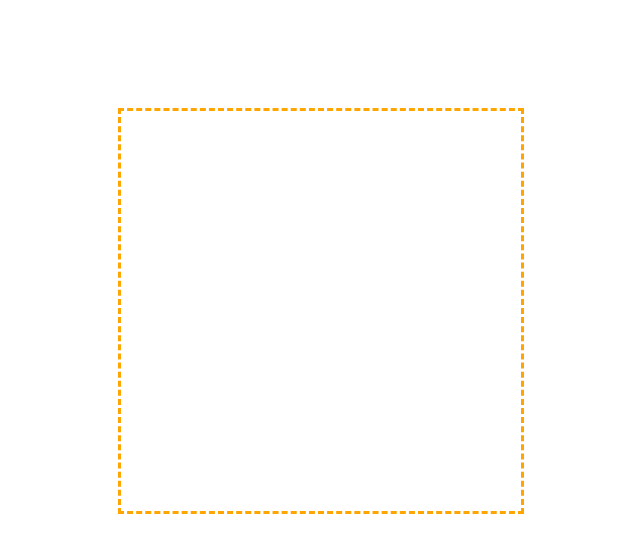
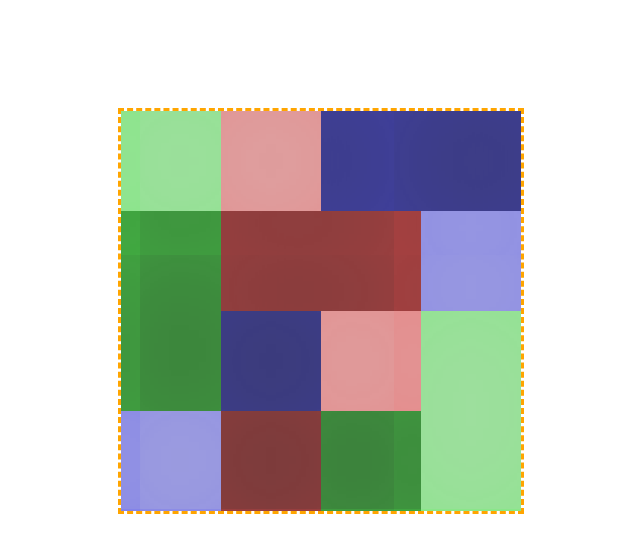
Before and after one commit to Arkhipenka/git, a plain HTML site: page module_3/task.html in a window 1280 px wide. Shown: the whole page, without its empty margins (369-1009 px from the left). Drawn offline with Linux system fonts and the light colour scheme.

Commit message:
add classes

```diff
--- a/module_3/task.html
+++ b/module_3/task.html
@@ -36,18 +36,18 @@
 <body>
 	<div class="center">
 		<section class="workSection">
-			<div class=""></div>
-			<div class=""></div>
-			<div class=""></div>
-			<div class=""></div>
-			<div class=""></div>
-			<div class=""></div>
-			<div class=""></div>
-			<div class=""></div>
-			<div class=""></div>
-			<div class=""></div>
-			<div class=""></div>
-			<div class=""></div>
+			<div class="w1 h1 l"></div>
+			<div class="w2 h1 r"></div>
+			<div class="w1 h1 l"></div>
+			<div class="w1 h2 l"></div>
+			<div class="w1 h1 r"></div>
+			<div class="w2 h1 l"></div>
+			<div class="w1 h2 r"></div>
+			<div class="w1 h1 l"></div>
+			<div class="w1 h1 r"></div>
+			<div class="w1 h1 r"></div>
+			<div class="w1 h1 l"></div>
+			<div class="w1 h1 l"></div>
 		</section>
 	</div>
 
```
